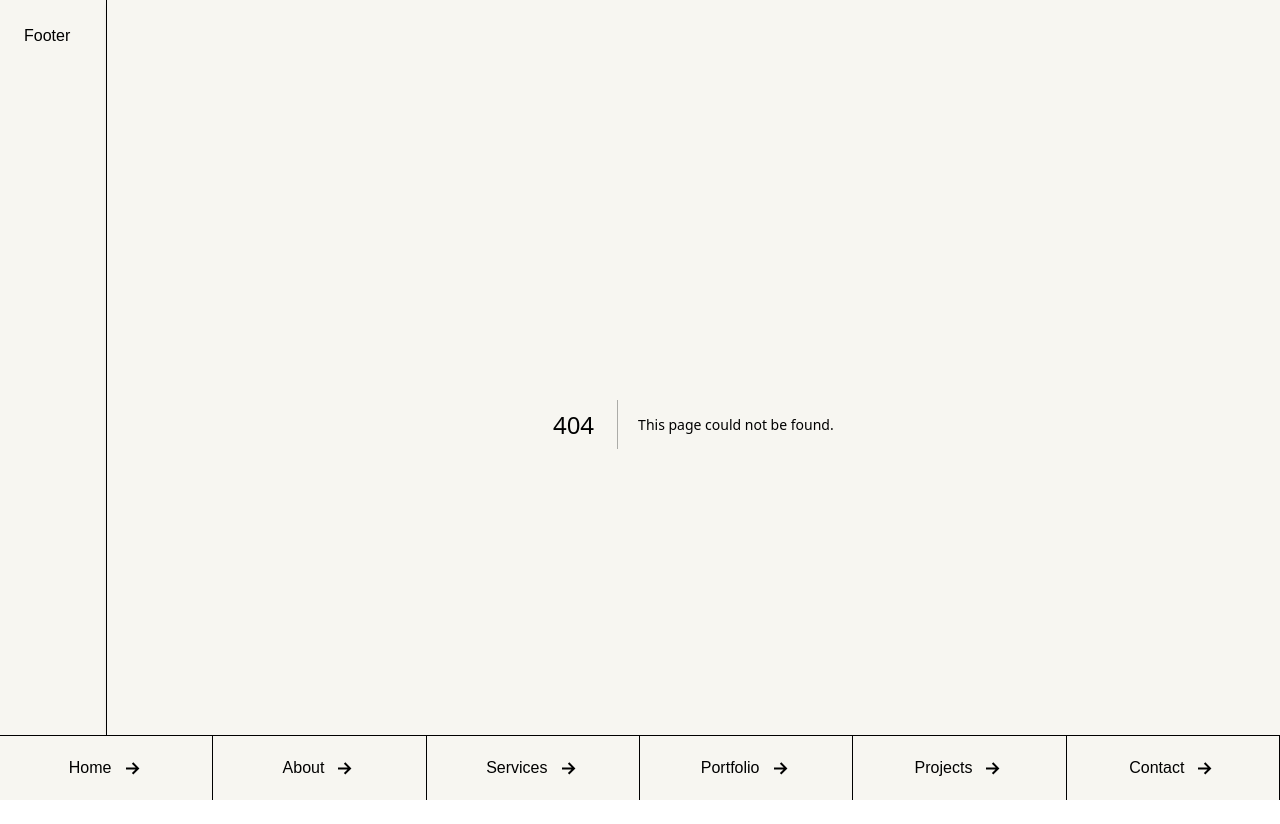
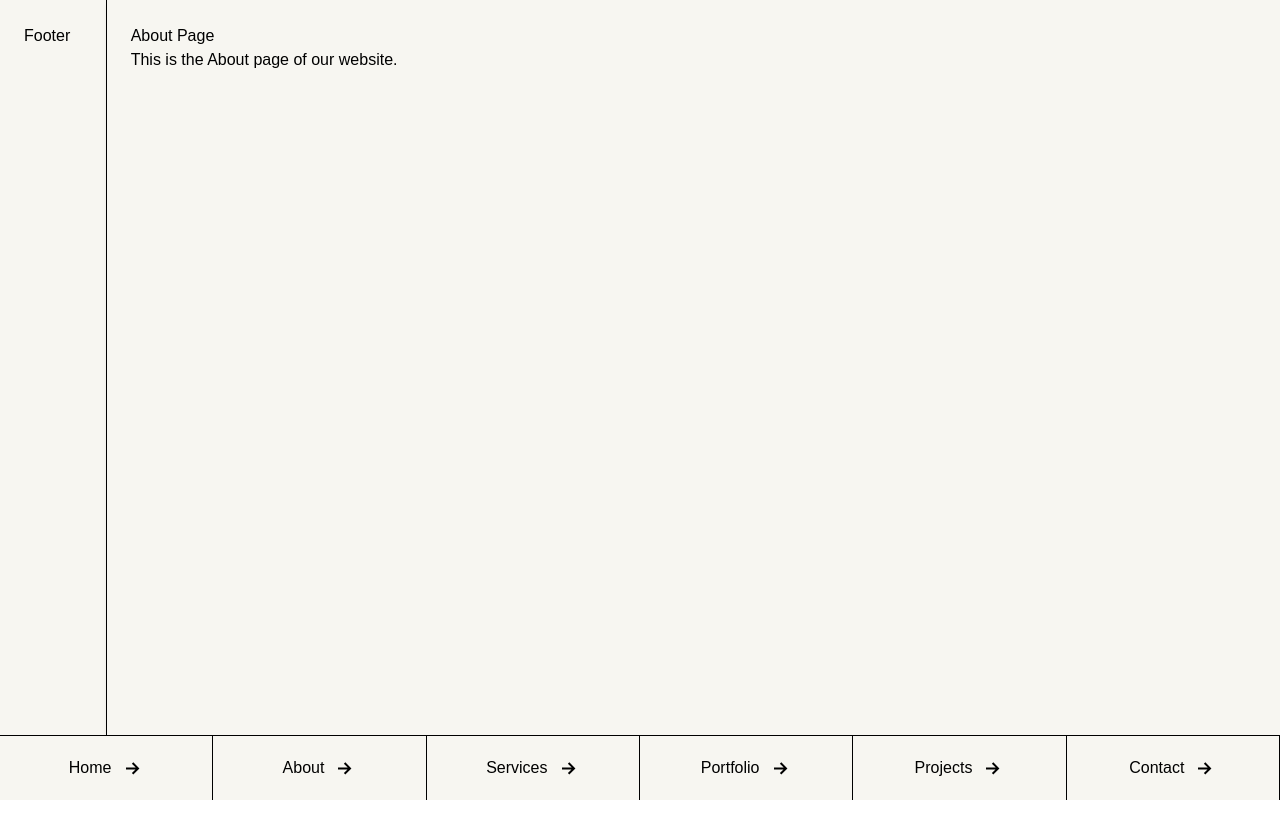
Before and after one commit to surajkarDev/portfolio, a Next.js app: page /pages/about in a window 1280 px wide. Before the commit this address had no page. After the commit the page ends 800 px from the top, so only its background shows below. Built offline with nearby package versions, Linux system fonts and the light colour scheme.

Commit message:
about page created with roughting

```diff
--- a/components/header/index.jsx
+++ b/components/header/index.jsx
@@ -2,8 +2,8 @@ import Link from "next/link";
 
 const Header = () => {
     const useLink = [
-        { link: "/home", text: "Home" },
-        { link: "/about", text: "About" },
+        { link: "/", text: "Home" },
+        { link: "/pages/about", text: "About" },
         { link: "/services", text: "Services" },
         { link: "/portfolio", text: "Portfolio" },
         { link: "/projects", text: "Projects" },
--- /dev/null
+++ b/src/app/pages/about/page.js
@@ -0,0 +1,8 @@
+export default function About() {
+  return (
+    <div>
+      <h1>About Page</h1>
+      <p>This is the About page of our website.</p>
+    </div>
+  );
+}
```
